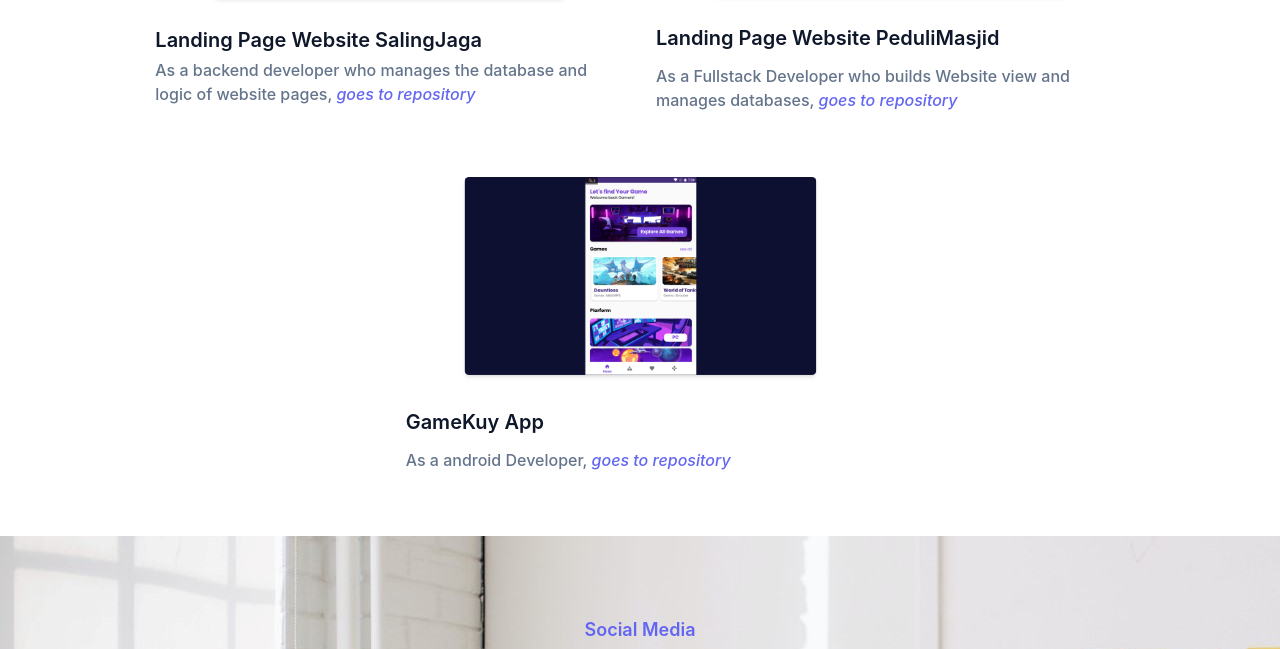
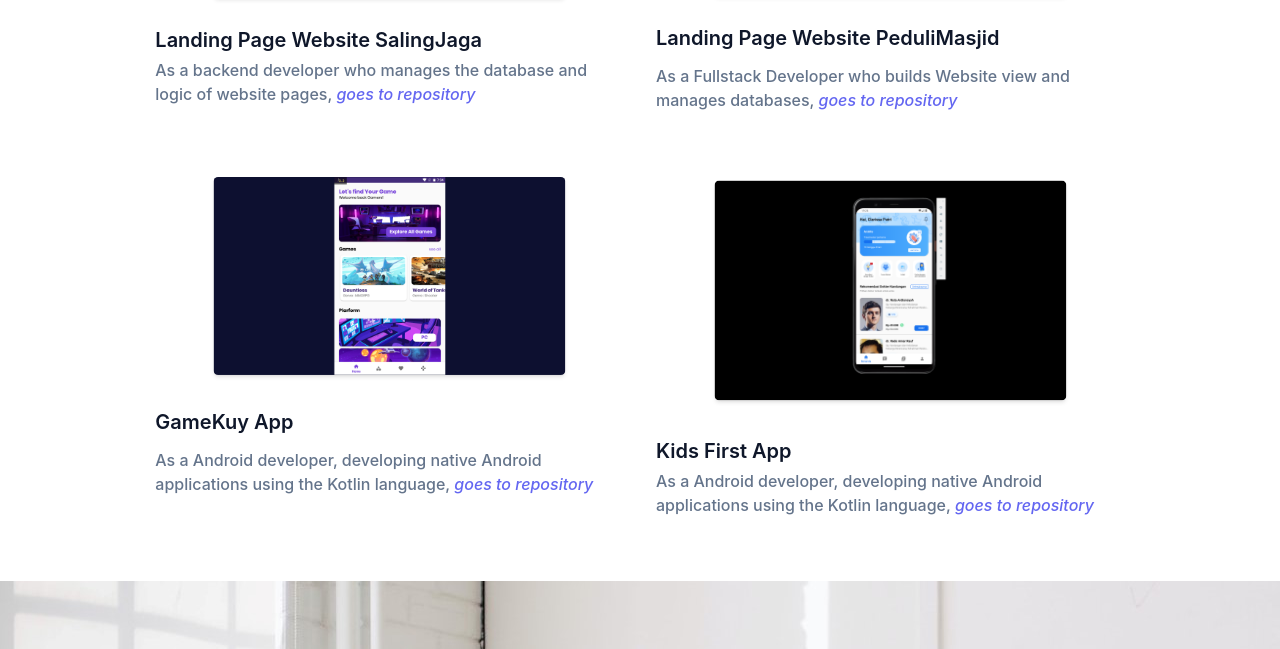
Before and after one commit to msaifurrijaal/msaifurrijaal.github.io, a website: page index.html in a window 1280 px wide. Shown: the part 1801-2450 px from the top of the page. Drawn offline with Linux system fonts and the light colour scheme.

Commit message:
update my project section

```diff
--- a/index.html
+++ b/index.html
@@ -144,8 +144,17 @@
                         <img src="dist/img/gamekuy.png" alt="" width="w-full" class="hover:scale-110 transition-all duration-500 cursor-pointer">
                     </div>
                     <h3 class="font-semibold text-xl text-dark mb-3">GameKuy App</h3>
-                    <p class="font-medium text-base text-scndark">As a android Developer,
+                    <p class="font-medium text-base text-scndark">As a Android developer, developing native Android applications using the Kotlin language,
                         <a href="https://github.com/msaifurrijaal/GameKuy" target="_blank" class="text-primary italic">goes to repository</a>
+                    </p>
+                </div>
+                <div class="p-4 md:w-1/2">
+                    <div class="rounded-md shadow-md overflow-hidden scale-75">
+                        <img src="dist/img/kidsfirst.png" alt="" width="w-full" class="hover:scale-110 transition-all duration-500 cursor-pointer">
+                    </div>
+                    <h3 class="font-semibold text-xl text-dark mb-1">Kids First App</h3>
+                    <p class="font-medium text-base text-scndark">As a Android developer, developing native Android applications using the Kotlin language,
+                        <a href="https://github.com/msaifurrijaal/kids-first" target="_blank" class="text-primary italic">goes to repository</a>
                     </p>
                 </div>
             </div>
```
Also changed, not shown: dist/img/kidsfirst.png (added).
